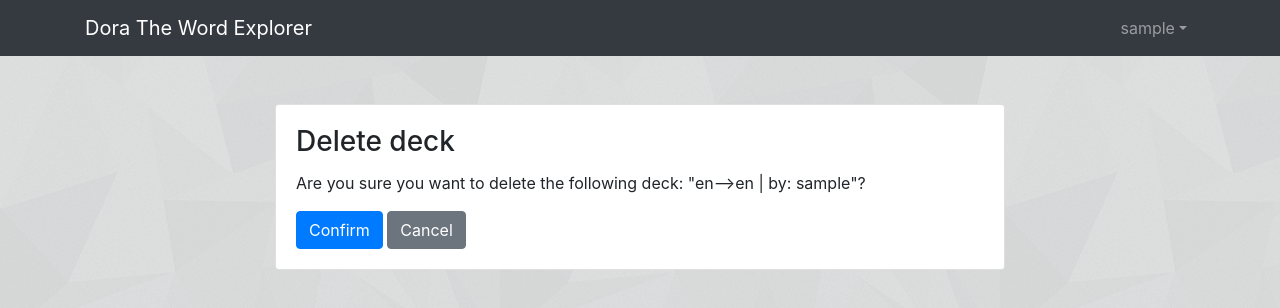
After one commit to Erfi/darvag, a Django app: page /deck/1/delete/ in a window 1280 px wide. The commit adds this page. Shown: the top 308 px of the page. Run offline with Django 3.2, Linux system fonts and the light colour scheme; a user stored in the database is signed in; tables that the repository leaves empty hold one stand-in row (values such as "Sample post"); some libraries are stand-ins or nearby versions.

Commit message:
Closes #7, deleting decks.

```diff
--- a/dora/dora/urls.py
+++ b/dora/dora/urls.py
@@ -18,6 +18,7 @@ from django.urls import path, re_path
 from django.contrib.auth import views as auth_views
 from flashcard import views as flashcard_views
 from accounts import views as account_views
+
 
 urlpatterns = [
     path('', flashcard_views.home, name='home'),
@@ -43,9 +44,10 @@ urlpatterns = [
          name='password_change_done'),
     path('admin/', admin.site.urls),
     path('user/dashboard/', flashcard_views.dashboard, name='dashboard'),
+    path('deck/add/', flashcard_views.add_deck, name='add_deck'),
     path('deck/<int:deck_id>/', flashcard_views.view_deck, name='view_deck'),
     path('deck/<int:deck_id>/edit/', flashcard_views.DeckUpdateView.as_view(), name='edit_deck'),
-    path('deck/add/', flashcard_views.add_deck, name='add_deck'),
+    path('deck/<int:deck_id>/delete/', flashcard_views.DeckDeleteView.as_view(), name='delete_deck'),
     path('deck/<int:deck_id>/add/', flashcard_views.add_entry, name='add_entry'),
     path('deck/<int:deck_id>/entry/<int:entry_id>/edit/', flashcard_views.EntryUpdateView.as_view(), name='edit_entry'),
     path('entry/<str:from_lang>/', flashcard_views.lang_entry, name='lang_entry')
--- a/dora/flashcard/views.py
+++ b/dora/flashcard/views.py
@@ -1,7 +1,8 @@
 from django.shortcuts import render, redirect, get_object_or_404
-from django.views.generic import UpdateView
+from django.views.generic import UpdateView, DeleteView
 from django.utils.decorators import method_decorator
 from django.contrib.auth.decorators import login_required
+from django.urls import reverse_lazy
 
 from flashcard.models import Entry, Deck
 from flashcard.forms import NewEntryForm, NewDeckForm
@@ -85,6 +86,19 @@ class DeckUpdateView(UpdateView):
 
 
 @method_decorator(login_required, name='dispatch')
+class DeckDeleteView(DeleteView):
+    model = Deck
+    template_name = 'delete_deck.html'
+    pk_url_kwarg = 'deck_id'
+    context_object_name = 'deck'
+    success_url = reverse_lazy('dashboard')
+
+    def get_object(self, queryset=None):
+        id_ = self.kwargs.get('deck_id')
+        return get_object_or_404(Deck, id=id_)
+
+
+@method_decorator(login_required, name='dispatch')
 class EntryUpdateView(UpdateView):
     model = Entry
     fields = ['from_word', 'to_word', 'from_example']
--- a/dora/templates/dashboard.html
+++ b/dora/templates/dashboard.html
@@ -28,7 +28,7 @@ Dashboard
                         <a class="btn" style="font-size: 1em; color: LightSkyBlue;" href="{% url 'edit_deck' deck_id=deck.id %}">
                             <i class="fas fa-edit"></i>
                         </a>
-                        <a class="btn" style="font-size: 1em; color: IndianRed;" href="#">
+                        <a class="btn" style="font-size: 1em; color: IndianRed;" href="{% url 'delete_deck' deck_id=deck.id %}">
                             <i class="fas fa-trash"></i>
                         </a>
                     </div>
--- /dev/null
+++ b/dora/templates/delete_deck.html
@@ -0,0 +1,26 @@
+{% extends 'base.html' %}
+
+{% load static %}
+
+{% block stylesheet %}
+    <link rel="stylesheet" href="{% static 'css/app.css' %}">
+{% endblock stylesheet %}
+
+
+{% block content %}
+    <div class="row justify-content-center mt-5 mb-5">
+        <div class="col-lg-8 col-md-10 col-sm-12">
+            <div class="card">
+                <div class="card-body">
+                    <h3 class="card-title">Delete deck</h3>
+                    <form method="post" novalidate>
+                        {% csrf_token %}
+                        <p>Are you sure you want to delete the following deck: "{{deck}}"?</p>
+                        <input class="btn btn-primary" type="submit" value="Confirm">
+                        <a href="{% url 'dashboard' %}" class="btn btn-secondary">Cancel</a>
+                    </form>
+                </div>
+            </div>
+        </div>
+    </div>
+{% endblock content %}
```
